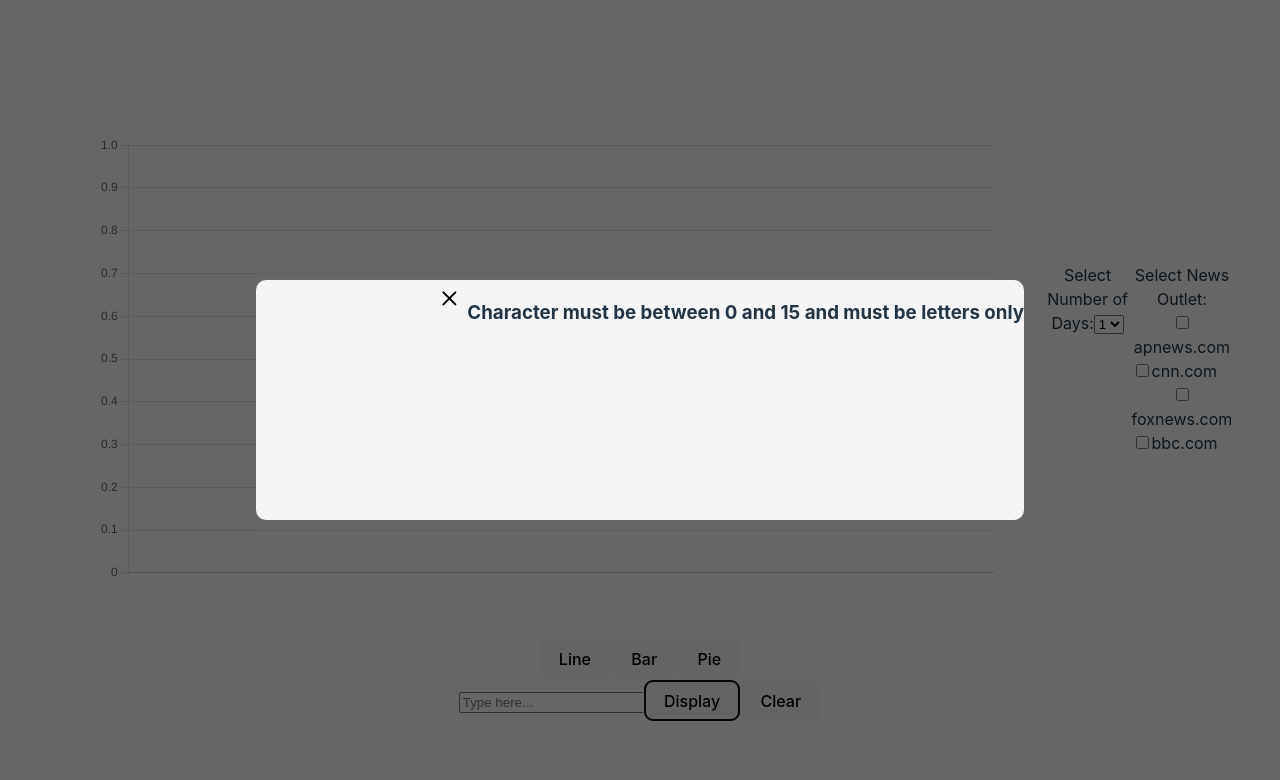
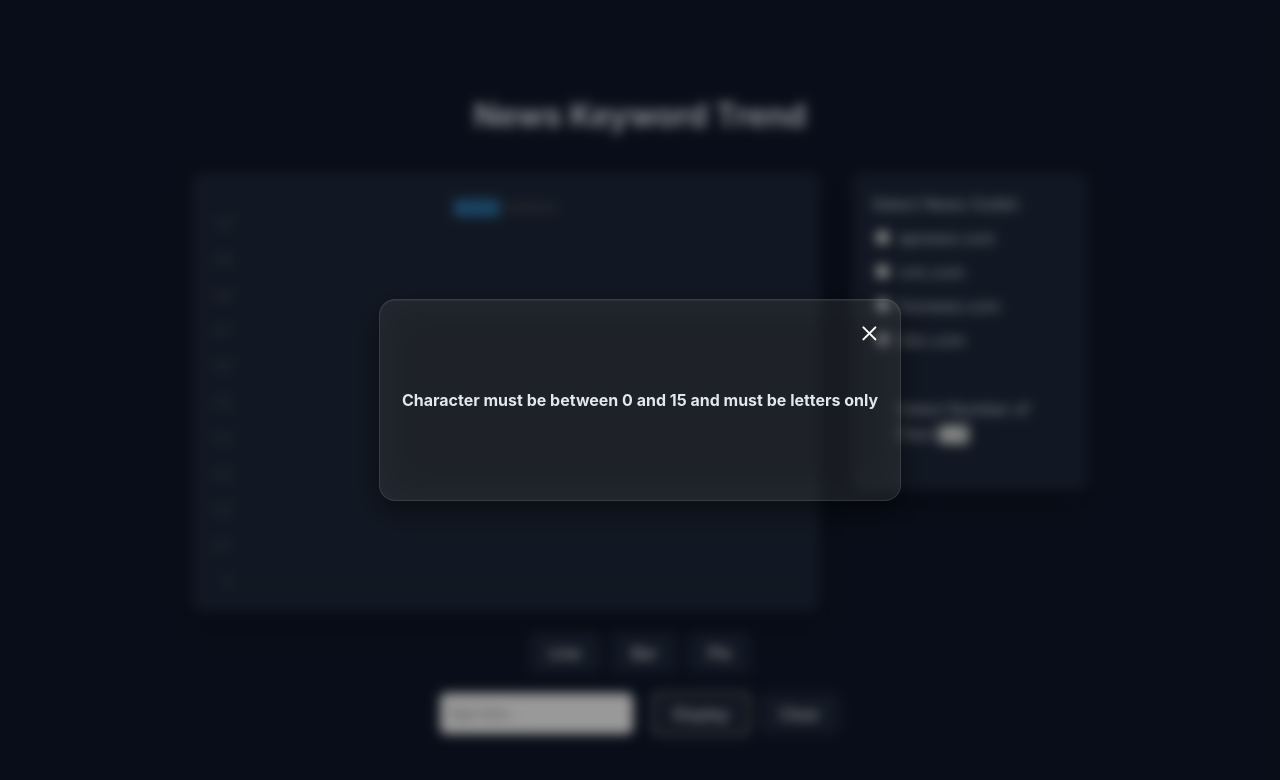
Before and after one commit to chrisahn1/News-Keyword-Trend, a React (Create React App) app in the folder client/: page / in a window 1280 px wide. Both pictures are taken after a click on the button "Display". Shown: the top 780 px of the page. Built offline with nearby package versions, Linux system fonts and the light colour scheme.

Commit message:
Changed modal displays

```diff
--- a/client/src/App.css
+++ b/client/src/App.css
@@ -1,10 +1,3 @@
-#root {
-  max-width: 1280px;
-  margin: 0 auto;
-  padding: 2rem;
-  text-align: center;
-}
-
 .logo {
   height: 6em;
   padding: 1.5em;
@@ -54,41 +47,123 @@ i {
 }
 
 .chart {
-  width: 70vw;
-  height: 70vh;
-
-  /* display: flex;
-  justify-content: center;
-  align-items: center; */
+  max-width: 100%;
+  max-height: 100%;
 }
 
-.chartdisplay {
-  display: flex;
+.graphs {
   width: 70vw;
-  height: 70vh;
-  justify-content: center;
-  align-items: center;
-  padding: 50px;
 }
 
+.dayrange {
+  padding: 25px;
+  border-radius: 10px;
+}
+
+.chartbuttons {
+  text-align: center;
+  gap: 10px;
+  padding-left: 15px;
+  padding-right: 15px;
+}
+
+.inputbuttons {
+  text-align: center;
+  gap: 10px;
+  padding-left: 15px;
+  padding-right: 15px;
+}
+
+body {
+  margin: 0;
+  font-family: Inter, sans-serif;
+  background: #0f172a;
+  color: #e2e8f0;
+}
+
+#root {
+  max-width: 1200px;
+  margin: 0 auto;
+  padding: 2rem;
+}
+
+/* Title */
+h2 {
+  text-align: center;
+  font-size: 2rem;
+  margin-bottom: 2rem;
+}
+
+/* Layout */
 .graph {
   display: flex;
-  width: 70vw;
-  height: 70vh;
-  justify-content: center;
-  align-items: center;
+  gap: 2rem;
+  align-items: flex-start;
 }
 
+/* Chart container */
+.chartdisplay {
+  flex: 3;
+  background: #1e293b;
+  padding: 20px;
+  border-radius: 12px;
+  box-shadow: 0 10px 25px rgba(0, 0, 0, 0.3);
+  height: 400px;
+  display: flex;
+  align-items: center;
+  justify-content: center;
+}
+
+/* Sidebar */
+.newslist {
+  flex: 1;
+  background: #1e293b;
+  padding: 20px;
+  border-radius: 12px;
+  box-shadow: 0 10px 25px rgba(0, 0, 0, 0.3);
+}
+
+/* Checkbox container */
 .checkboxnews-container {
   display: flex;
   flex-direction: column;
-  align-items: flex-start;
-
-  /* justify-content: flex-end; */
-  width: 10vw;
+  gap: 10px;
+  margin-bottom: 20px;
 }
 
-.newslist {
+/* Buttons */
+button {
+  border: none;
+  color: black;
+  padding: 8px 14px;
+  border-radius: 8px;
+  cursor: pointer;
+  transition: 0.2s ease;
+}
+
+button:hover {
+  background: #1e293b;
+  color: aqua;
+}
+
+.buttonchar {
+  background-color: #1e293b;
+  color: white;
+}
+
+/* Input */
+input {
+  padding: 8px;
+  border-radius: 6px;
+  border: none;
+  margin-right: 10px;
+}
+
+/* Chart buttons */
+.chartbuttons,
+.inputbuttons {
+  margin-top: 20px;
   display: flex;
-  justify-content: right;
+  justify-content: center;
+  gap: 10px;
 }
--- a/client/src/modals/Modal.css
+++ b/client/src/modals/Modal.css
@@ -1,22 +1,55 @@
 .modal {
+  display: flex;
   position: fixed;
   top: 0;
   left: 0;
   width: 100%;
   height: 100%;
-  background: rgba(0, 0, 0, 0.6);
+  opacity: 0;
+  animation: fadeIn 0.25s ease forwards;
+  background: rgba(0, 0, 0, 0.4);
+  backdrop-filter: blur(6px);
+}
+
+@keyframes fadeIn {
+  from {
+    opacity: 0;
+  }
+
+  to {
+    opacity: 1;
+  }
 }
 
 .modal-main {
   position: fixed;
-  background: whitesmoke;
-  width: 60%;
-  height: 30%;
   top: 50%;
   left: 50%;
-  transform: translate(-50%, -50%);
+  transform: translate(-50%, -50%) scale(0.95);
+  opacity: 0;
+  height: 200px;
+  width: 520px;
+  max-width: 100%;
+  background: rgba(255, 255, 255, 0.08);
+  backdrop-filter: blur(20px);
+  border: 1px solid rgba(255, 255, 255, 0.1);
+  border-radius: 16px;
+  box-shadow: 0 10px 30px rgba(0, 0, 0, 0.5),
+    inset 0 1px 0 rgba(255, 255, 255, 0.05);
+  animation: modalPop 0.25s ease forwards;
+
+  /* * */
   display: flex;
-  border-radius: 10px;
+  flex-direction: column;
+  justify-content: center;
+  align-items: center;
+}
+
+@keyframes modalPop {
+  to {
+    transform: translate(-50%, -50%) scale(1);
+    opacity: 1;
+  }
 }
 
 .display-block {
@@ -28,8 +61,15 @@
 }
 
 .closeIcon {
-  color: black;
+  position: absolute;
+  top: 15px;
+  right: 12px;
+  color: white;
   padding: 0.5vw;
-  display: flex;
-  margin-left: auto;
+  cursor: pointer;
+  transition: transform 0.2s ease, opacity 0.2s ease;
 }
+
+.closeIcon:hover {
+  opacity: 0.7;
+}
--- a/client/src/modals/ModalCharLimit.jsx
+++ b/client/src/modals/ModalCharLimit.jsx
@@ -3,13 +3,17 @@ import { X } from 'react-feather';
 
 function CharLimit({ isOpen, handleClose }) {
   return (
-    <div className={isOpen ? 'modal display-block' : 'modal display-none'}>
-      <div className="modal-main">
+    <div
+      className={isOpen ? 'modal display-block' : 'modal display-none'}
+      onClick={(e) => {
+        if (e.target.className === 'modal display-block') {
+          handleClose();
+        }
+      }}>
+      <section className="modal-main">
         <X className="closeIcon" onClick={handleClose} />
-        <div>
-          <h3>Character must be between 0 and 15 and must be letters only</h3>
-        </div>
-      </div>
+        <h4>Character must be between 0 and 15 and must be letters only</h4>
+      </section>
     </div>
   );
 }
--- a/client/src/modals/ModalMinCheckbox.jsx
+++ b/client/src/modals/ModalMinCheckbox.jsx
@@ -3,13 +3,17 @@ import { X } from 'react-feather';
 
 function MinCheckbox({ isOpen, handleClose }) {
   return (
-    <div className={isOpen ? 'modal display-block' : 'modal display-none'}>
-      <div className="modal-main">
+    <div
+      className={isOpen ? 'modal display-block' : 'modal display-none'}
+      onClick={(e) => {
+        if (e.target.className === 'modal display-block') {
+          handleClose();
+        }
+      }}>
+      <section className="modal-main error">
         <X className="closeIcon" onClick={handleClose} />
-        <div>
-          <h2>Please have at least 1 news check box filled</h2>
-        </div>
-      </div>
+        <h4>Please have at least 1 news check box filled</h4>
+      </section>
     </div>
   );
 }
--- a/client/src/modals/ModalRequestLimit.jsx
+++ b/client/src/modals/ModalRequestLimit.jsx
@@ -3,13 +3,17 @@ import { X } from 'react-feather';
 
 function RequestLimit({ isOpen, handleClose }) {
   return (
-    <div className={isOpen ? 'modal display-block' : 'modal display-none'}>
-      <div className="modal-main">
+    <div
+      className={isOpen ? 'modal display-block' : 'modal display-none'}
+      onClick={(e) => {
+        if (e.target.className === 'modal display-block') {
+          handleClose();
+        }
+      }}>
+      <section className="modal-main error">
         <X className="closeIcon" onClick={handleClose} />
-        <div>
-          <h2>Error 429: Request limited</h2>
-        </div>
-      </div>
+        <h4>Error 429: Request limited</h4>
+      </section>
     </div>
   );
 }
--- a/client/src/pages/Home.jsx
+++ b/client/src/pages/Home.jsx
@@ -101,19 +101,7 @@ function Home() {
   };
 
   const showData = async () => {
-    setDataResult({
-      labels: [],
-      datasets: [],
-      backgroundColor: [],
-      borderRadius: 5,
-    });
-    setLineBarData({
-      labels: [],
-      datasets: [],
-      backgroundColor: [],
-      borderRadius: 5,
-    });
-    setPieData({});
+    clearChartData();
     //APPEND LIST NEWS WITH NEWS CHECKBOX THATS TRUE
     let news = [];
     newsCheckboxList.map((newsoutlet) =>
@@ -189,7 +177,13 @@ function Home() {
               ...dataresult,
               datasets: [
                 ...dataresult.datasets,
-                { label: [news[n]], data: datalist },
+                {
+                  label: [news[n]],
+                  data: datalist,
+                  borderColor: colors[n % colors.length],
+                  backgroundColor: colors[n % colors.length],
+                  tension: 0.3,
+                },
               ],
             }));
           }
@@ -240,11 +234,15 @@ function Home() {
     ]);
     setDayRange('1');
     setGraphType('line');
-    setPieData({
+    clearChartData();
+  };
+
+  const clearChartData = () => {
+    setDataResult({
       labels: [],
-      datasets: [{ label: 'Total', data: [] }],
+      datasets: [{}],
       backgroundColor: colors,
-      hoverOffset: 2,
+      borderRadius: 5,
     });
     setLineBarData({
       labels: [],
@@ -252,11 +250,11 @@ function Home() {
       backgroundColor: colors,
       borderRadius: 5,
     });
-    setDataResult({
+    setPieData({
       labels: [],
-      datasets: [{}],
+      datasets: [{ label: 'Total', data: [] }],
       backgroundColor: colors,
-      borderRadius: 5,
+      hoverOffset: 2,
     });
   };
 
@@ -274,12 +272,20 @@ function Home() {
 
   return (
     <div className="graphs">
+      <h2>News Keyword Trend</h2>
       <div className="graph">
         <div className="chartdisplay">
-          <Chart className="chart" type={graphType} data={dataResult} />
+          <Chart
+            className="chart"
+            type={graphType}
+            data={dataResult}
+            options={{
+              responsive: true,
+              maintainAspectRatio: false,
+            }}
+          />
         </div>
         <div className="newslist">
-          <DaysRange dayRange={dayRange} setDayRange={setDayRange}></DaysRange>
           <div className="checkboxnews-container">
             <label>Select News Outlet:</label>
             {newsCheckboxList.map((news) => {
@@ -296,14 +302,21 @@ function Home() {
               );
             })}
           </div>
+          <DaysRange dayRange={dayRange} setDayRange={setDayRange}></DaysRange>
         </div>
       </div>
-      <div>
-        <button onClick={toggleLine}>Line</button>
-        <button onClick={toggleBar}>Bar</button>
-        <button onClick={togglePie}>Pie</button>
+      <div className="chartbuttons">
+        <button className="buttonchar" onClick={toggleLine}>
+          Line
+        </button>
+        <button className="buttonchar" onClick={toggleBar}>
+          Bar
+        </button>
+        <button className="buttonchar" onClick={togglePie}>
+          Pie
+        </button>
       </div>
-      <div>
+      <div className="inputbuttons">
         <input
           id="userinput"
           type="text"
@@ -311,8 +324,12 @@ function Home() {
           onChange={(e) => setUserInput(e.target.value)}
           placeholder="Type here..."
         />
-        <button onClick={showData}>Display</button>
-        <button onClick={clearData}>Clear</button>
+        <button className="buttonchar" onClick={showData}>
+          Display
+        </button>
+        <button className="buttonchar" onClick={clearData}>
+          Clear
+        </button>
       </div>
       <div>
         <CharLimit
```
